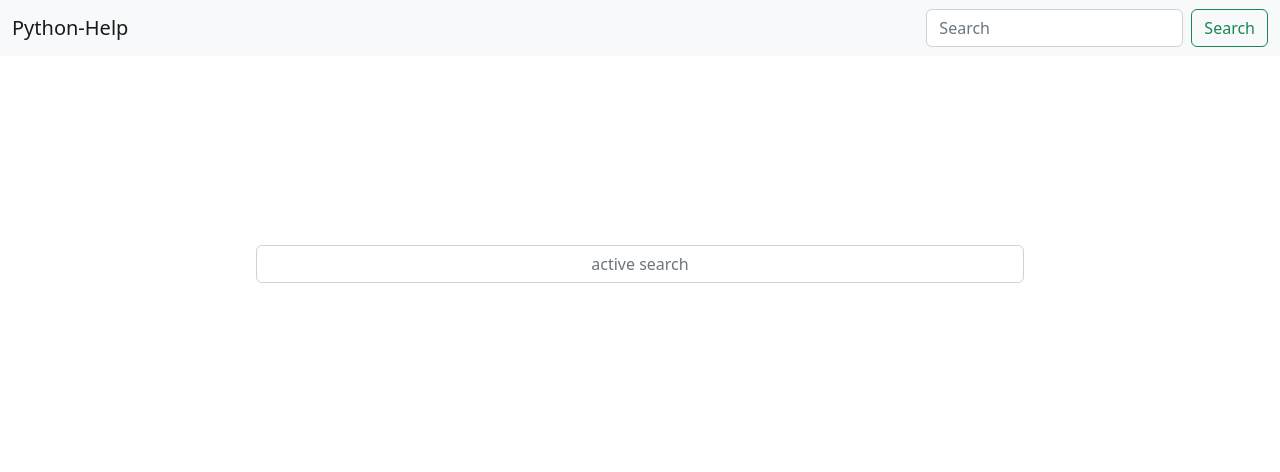
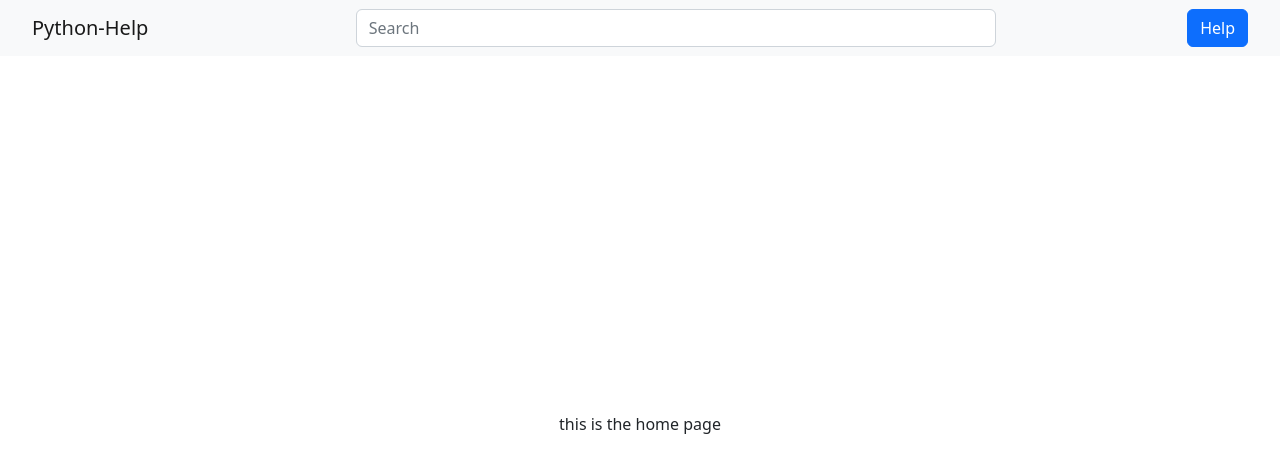
Before and after one commit to yattew/minor, a React (Create React App) app in the folder ui/: page / in a window 1280 px wide. Shown: the top 472 px of the page. Built offline with nearby package versions, Linux system fonts and the light colour scheme.

Commit message:
few changes

```diff
--- a/ui/src/App.js
+++ b/ui/src/App.js
@@ -1,7 +1,7 @@
 import Navbar from './components/Navbar';
 import styles from './css/app.module.css';
 import { BrowserRouter, Route, Routes } from "react-router-dom";
-import SearchPage from './pages/SearchPage';
+import HomePage from './pages/home';
 
 function App() {
   return (
@@ -10,7 +10,7 @@ function App() {
       <div className={styles.app}>
         <BrowserRouter>
           <Routes>
-            <Route path='/' element={<SearchPage />}></Route>
+            <Route path='/' element={<HomePage />}></Route>
           </Routes>
         </BrowserRouter>
       </div>
--- a/ui/src/components/Navbar.js
+++ b/ui/src/components/Navbar.js
@@ -1,12 +1,11 @@
+import styles from "../css/navbar.module.css";
 const Navbar = () => {
     return (
-        <nav class="navbar navbar-expand-lg navbar-light bg-light">
-            <div class="container-fluid">
-                <div class="navbar-brand">Python-Help</div>
-                <form class="d-flex">
-                    <input class="form-control me-2" type="search" placeholder="Search" aria-label="Search" />
-                    <button class="btn btn-outline-success" type="submit">Search</button>
-                </form>
+        <nav className="navbar navbar-expand-lg navbar-light bg-light">
+            <div className={styles.navContent}>
+                <div className="navbar-brand">Python-Help</div>
+                <input className="form-control" type="search" placeholder="Search"/>
+                <button className="btn btn-primary">Help</button>
             </div>
         </nav>
     );
--- /dev/null
+++ b/ui/src/css/navbar.module.css
@@ -0,0 +1,10 @@
+.navContent{
+    display: flex;
+    align-items: center;
+    justify-content: space-between;
+    padding: 0 2rem;
+    width: 100%;
+}
+.navContent > input{
+    width: 50vw;
+}
--- a/ui/src/pages/SearchPage.js
+++ /dev/null
@@ -1,10 +0,0 @@
-import styles from "../css/SearchPage.module.css"
-const SearchPage = () => {
-    return (
-        <div className={styles.searchContainer}>
-            <input className="form-control" placeholder="active search"></input>
-        </div>
-    );
-}
-
-export default SearchPage;
--- /dev/null
+++ b/ui/src/pages/home.js
@@ -0,0 +1,10 @@
+import styles from "../css/SearchPage.module.css"
+const HomePage = () => {
+    return (
+        <>
+            this is the home page
+        </>
+    );
+}
+
+export default HomePage;
```
